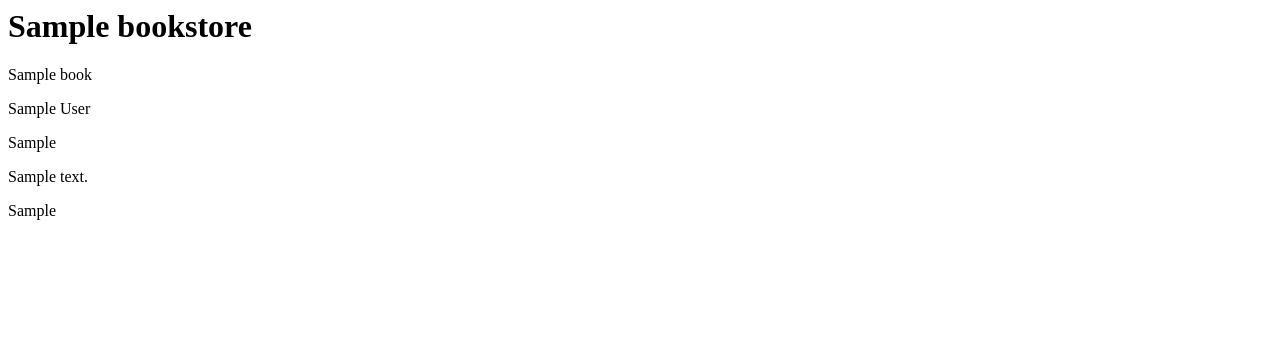
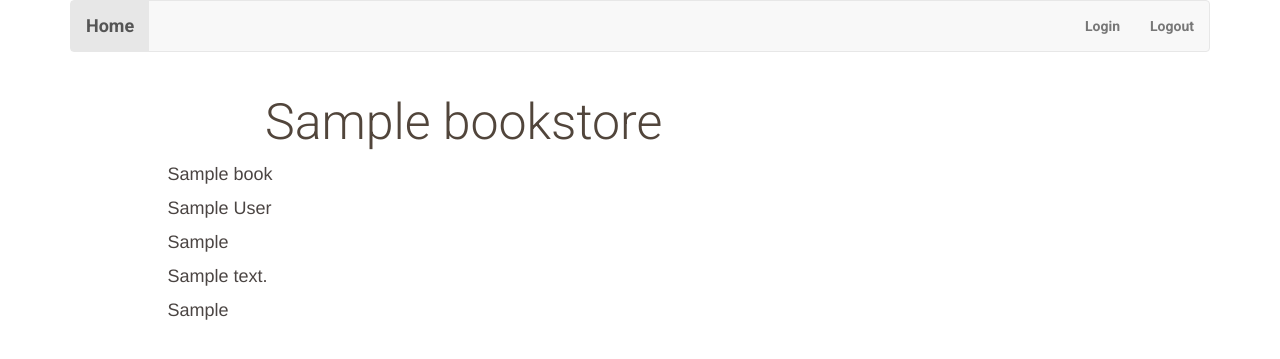
Before and after one commit to dan7sc/project04_build_an_item_catalog, a Flask app: page /bookstore/1/ in a window 1280 px wide. Shown: the top 359 px of the page. Run offline with Flask 2, Linux system fonts and the light colour scheme; tables that the repository leaves empty hold one stand-in row (values such as "Sample post"); parts of the project's set-up code (start-up, migrations or seed data) failed here and were passed over; some libraries are stand-ins or nearby versions.

Commit message:
Add styles to publicBookDetails template.

```diff
--- a/templates/publicBookDetails.html
+++ b/templates/publicBookDetails.html
@@ -1,20 +1,28 @@
-<html>
-<body>
+{% extends "main.html" %}
+{% block content %}
+{% include "navbar.html" %}
 
+	<div class="row">
+		<div class="col-sm-2"></div>
+		<div class="col-sm-10">
 			<h1>{{bookstore.name}}</h1>
+		</div>
+	</div>
 
 	{% for i in books %}
 
-	<div>
+		<div class="row">
+			<div class="col-sm-1"></div>
+			<div class="col-sm-11">
 				<p>{{i.title}}</p>
 				<p>{{i.author}}</p>
 				<p>{{i.genre}}</p>
 				<p>{{i.description}}</p>
 				<p> {{i.price}} </p>
 			</div>
+		</div>
 		</br></br>
 
 	{% endfor %}
 
-</body>
-</html>
+{% endblock %}
```
Lines whose indentation alone changed are shown as unchanged.
